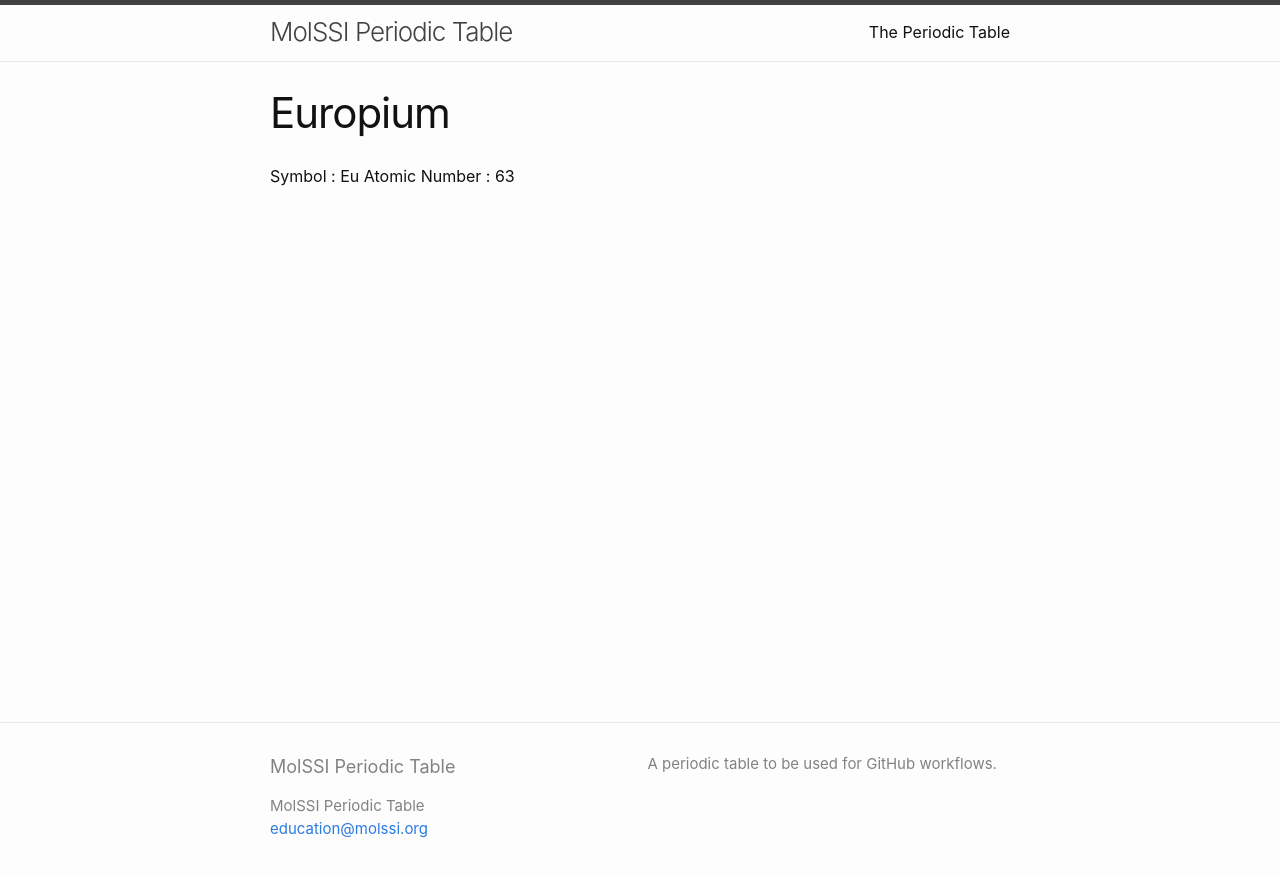
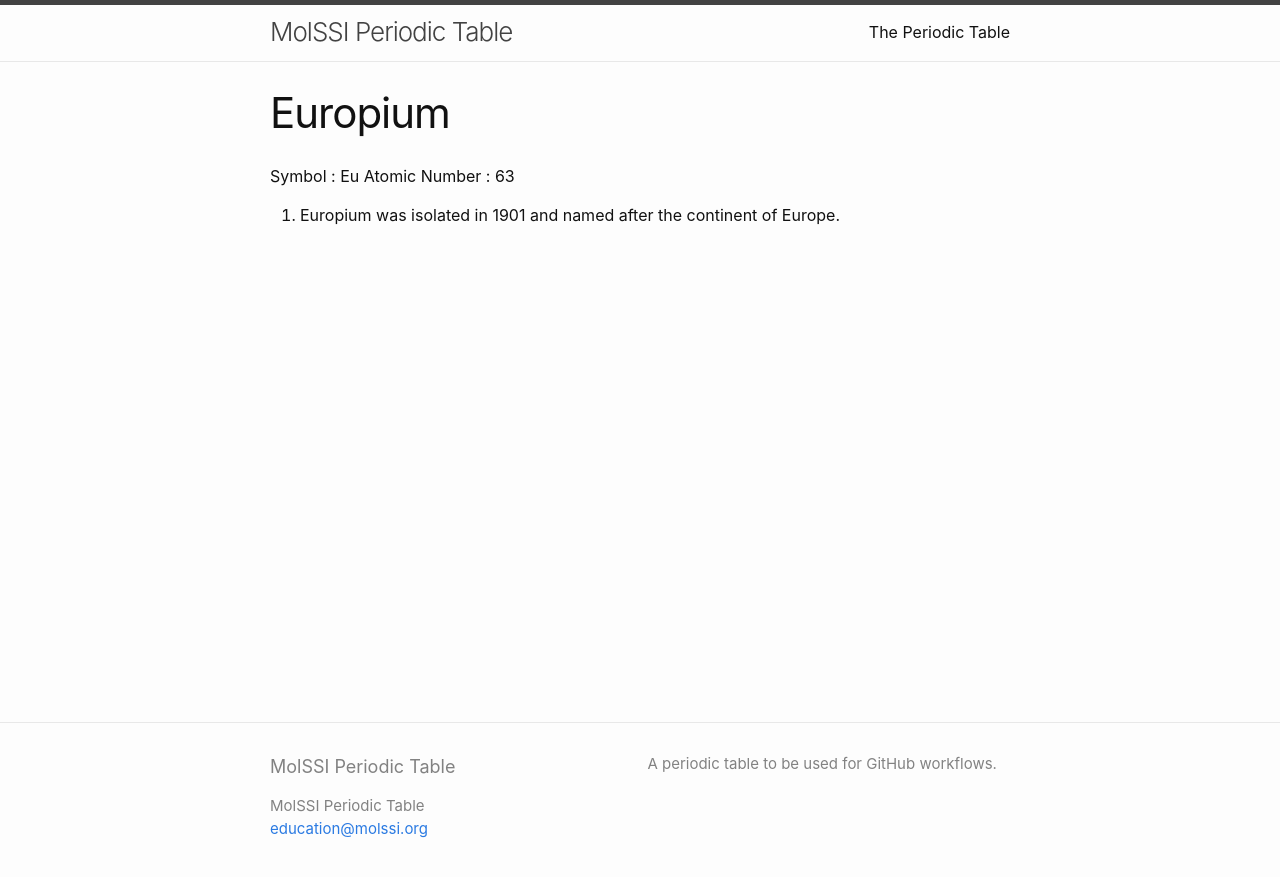
Before and after one commit to MolSSI-Education/periodic-table, a Jekyll site: the page built from elements/europium.md, in a window 1280 px wide. Shown: the top 877 px of the page. Built offline with Jekyll 4.4.1, drawn with Linux system fonts in a browser that asks for light colours.

Commit message:
Add a fact about Europium

```diff
--- a/elements/europium.md
+++ b/elements/europium.md
@@ -5,3 +5,5 @@ title: Europium
 
 Symbol : Eu
 Atomic Number : 63
+
+1. Europium was isolated in 1901 and named after the continent of Europe.
```
